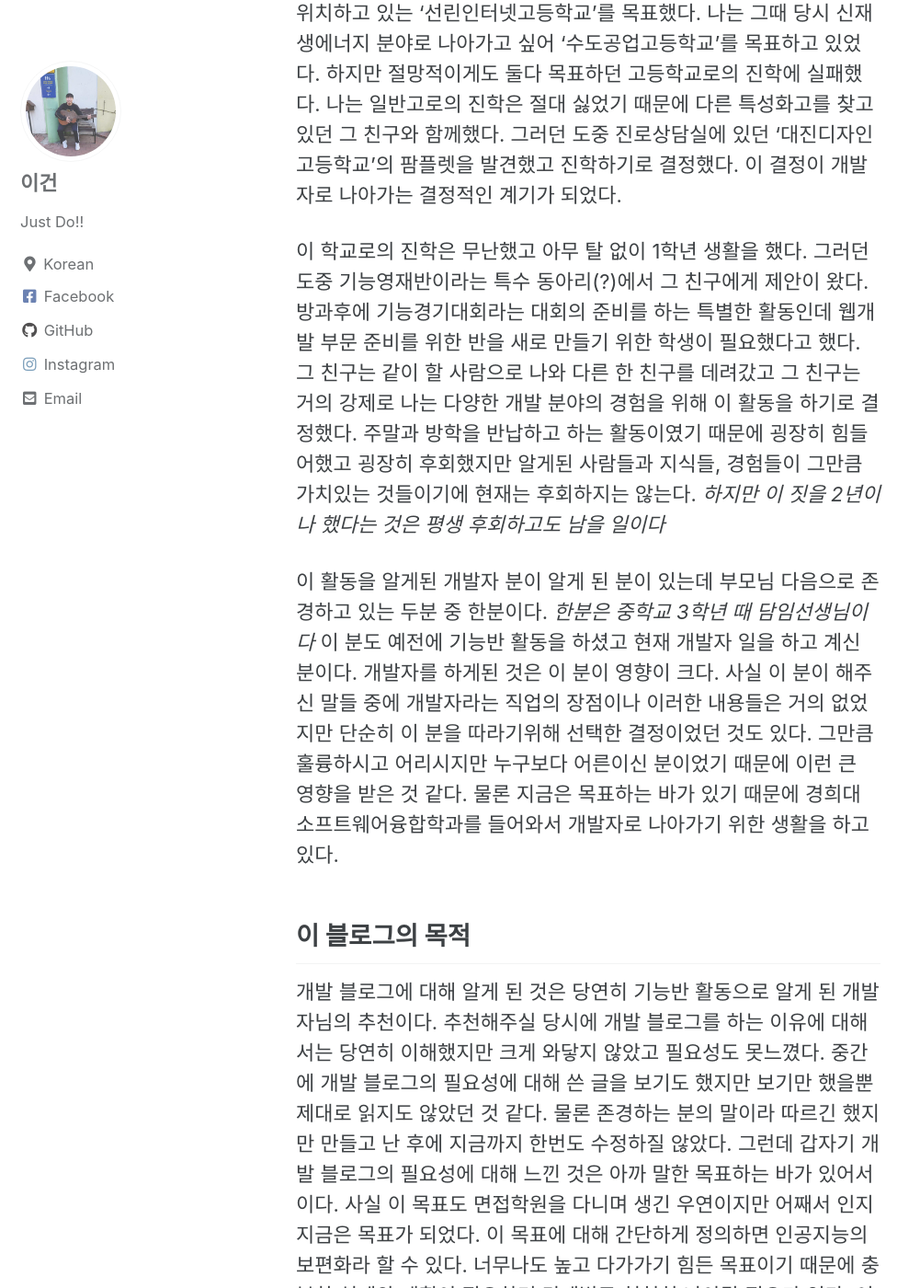
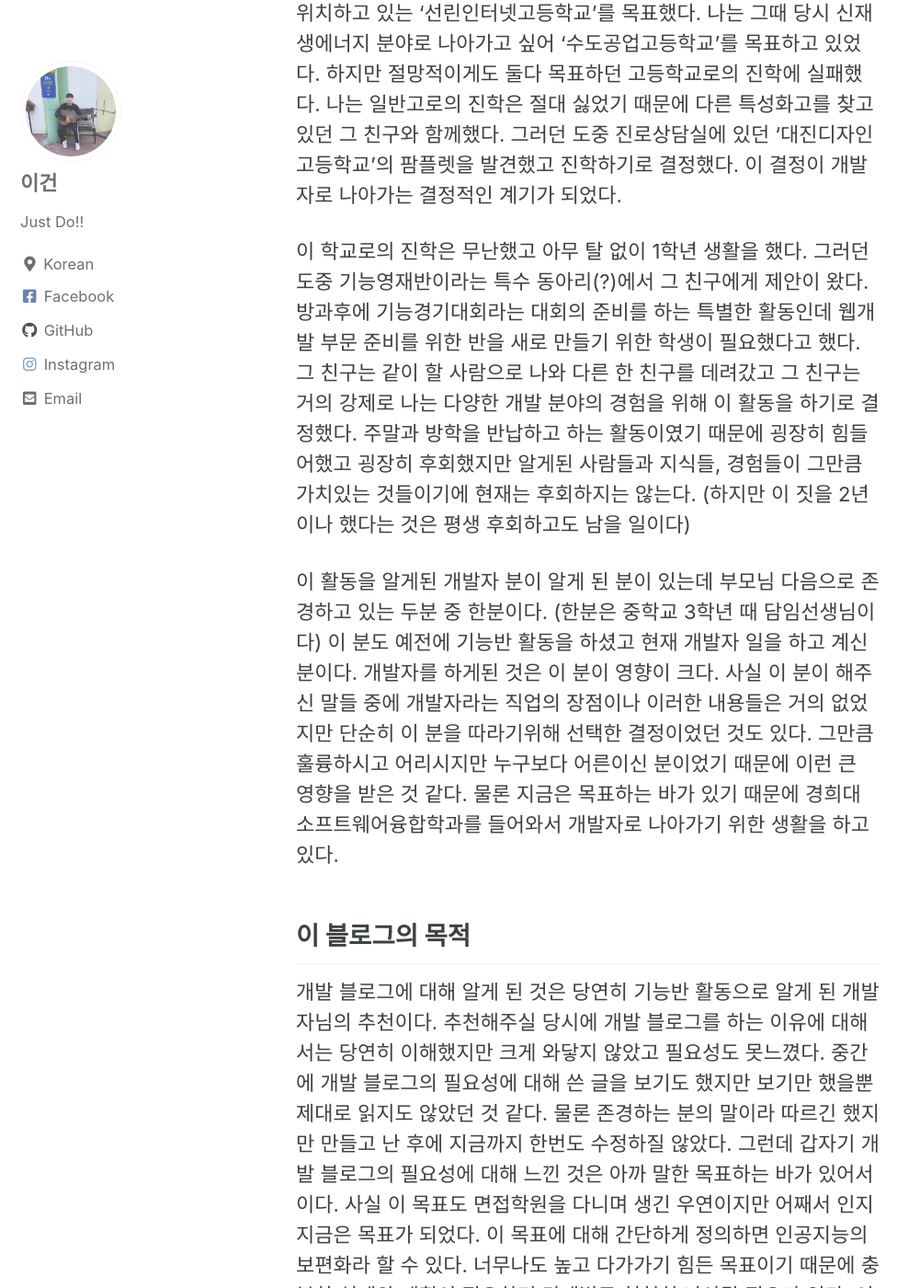
Before and after one commit to sslmyo24/sslmyo24.github.io, a Jekyll site: the page built from _posts/2020-09-03-markup-html-tags-and-formatting.md, in a window 1280 px wide and 1400 px high, scrolled down 865 px. Shown: the whole window at 92% size, without its empty margins (0-1001 px from the left). Built offline with Jekyll 4.4.1, drawn with Linux system fonts in a browser that asks for light colours; cached includes are drawn as plain includes; some of the changed text lies outside the part shown.

```diff
--- a/_posts/2020-09-03-markup-html-tags-and-formatting.md
+++ b/_posts/2020-09-03-markup-html-tags-and-formatting.md
@@ -18,9 +18,9 @@ toc: true
 ## 개발자를 목표하기 까지
 나는 정말 우연한 계기들로 여기까지 왔다. 사실 이 우연한 계기들은 한 친구에서 비롯된 것 같다. 그 친구는 초등학교 때부터 친하게 지내던 동네 친구였다. 그 친구는 초등학교 때부터 컴퓨터와 관련된 자격증을 몇개씩 들고 다닐정도로 컴퓨터를 매우 좋아했다. 당연히 같은 동네에 살던 친구였고 같은 중학교로 진학했다. 중학교 생활을 한지 2년이 넘게 지나고 누구에게는 진로결정을 위한 첫걸음이라 할 수 있는 고등학교 진학을 앞두고 있었다. 그 친구는 컴퓨터 관련 특성화고에서 상위권에 위치하고 있는 '선린인터넷고등학교'를 목표했다. 나는 그때 당시 신재생에너지 분야로 나아가고 싶어 '수도공업고등학교'를 목표하고 있었다. 하지만 절망적이게도 둘다 목표하던 고등학교로의 진학에 실패했다. 나는 일반고로의 진학은 절대 싫었기 때문에 다른 특성화고를 찾고 있던 그 친구와 함께했다. 그러던 도중 진로상담실에 있던 '대진디자인고등학교'의 팜플렛을 발견했고 진학하기로 결정했다. 이 결정이 개발자로 나아가는 결정적인 계기가 되었다.
 
-이 학교로의 진학은 무난했고 아무 탈 없이 1학년 생활을 했다. 그러던 도중 기능영재반이라는 특수 동아리(?)에서 그 친구에게 제안이 왔다. 방과후에 기능경기대회라는 대회의 준비를 하는 특별한 활동인데 웹개발 부문 준비를 위한 반을 새로 만들기 위한 학생이 필요했다고 했다. 그 친구는 같이 할 사람으로 나와 다른 한 친구를 데려갔고 그 친구는 거의 강제로 나는 다양한 개발 분야의 경험을 위해 이 활동을 하기로 결정했다. 주말과 방학을 반납하고 하는 활동이였기 때문에 굉장히 힘들어했고 굉장히 후회했지만 알게된 사람들과 지식들, 경험들이 그만큼 가치있는 것들이기에 현재는 후회하지는 않는다. _하지만 이 짓을 2년이나 했다는 것은 평생 후회하고도 남을 일이다_
+이 학교로의 진학은 무난했고 아무 탈 없이 1학년 생활을 했다. 그러던 도중 기능영재반이라는 특수 동아리(?)에서 그 친구에게 제안이 왔다. 방과후에 기능경기대회라는 대회의 준비를 하는 특별한 활동인데 웹개발 부문 준비를 위한 반을 새로 만들기 위한 학생이 필요했다고 했다. 그 친구는 같이 할 사람으로 나와 다른 한 친구를 데려갔고 그 친구는 거의 강제로 나는 다양한 개발 분야의 경험을 위해 이 활동을 하기로 결정했다. 주말과 방학을 반납하고 하는 활동이였기 때문에 굉장히 힘들어했고 굉장히 후회했지만 알게된 사람들과 지식들, 경험들이 그만큼 가치있는 것들이기에 현재는 후회하지는 않는다. (하지만 이 짓을 2년이나 했다는 것은 평생 후회하고도 남을 일이다)
 
-이 활동을 알게된 개발자 분이 알게 된 분이 있는데 부모님 다음으로 존경하고 있는 두분 중 한분이다. _한분은 중학교 3학년 때 담임선생님이다_ 이 분도 예전에 기능반 활동을 하셨고 현재 개발자 일을 하고 계신 분이다. 개발자를 하게된 것은 이 분이 영향이 크다. 사실 이 분이 해주신 말들 중에 개발자라는 직업의 장점이나 이러한 내용들은 거의 없었지만 단순히 이 분을 따라기위해 선택한 결정이었던 것도 있다. 그만큼 훌륭하시고 어리시지만 누구보다 어른이신 분이었기 때문에 이런 큰 영향을 받은 것 같다. 물론 지금은 목표하는 바가 있기 때문에 경희대 소프트웨어융합학과를 들어와서 개발자로 나아가기 위한 생활을 하고 있다.
+이 활동을 알게된 개발자 분이 알게 된 분이 있는데 부모님 다음으로 존경하고 있는 두분 중 한분이다. (한분은 중학교 3학년 때 담임선생님이다) 이 분도 예전에 기능반 활동을 하셨고 현재 개발자 일을 하고 계신 분이다. 개발자를 하게된 것은 이 분이 영향이 크다. 사실 이 분이 해주신 말들 중에 개발자라는 직업의 장점이나 이러한 내용들은 거의 없었지만 단순히 이 분을 따라기위해 선택한 결정이었던 것도 있다. 그만큼 훌륭하시고 어리시지만 누구보다 어른이신 분이었기 때문에 이런 큰 영향을 받은 것 같다. 물론 지금은 목표하는 바가 있기 때문에 경희대 소프트웨어융합학과를 들어와서 개발자로 나아가기 위한 생활을 하고 있다.
 
 ## 이 블로그의 목적
 개발 블로그에 대해 알게 된 것은 당연히 기능반 활동으로 알게 된 개발자님의 추천이다. 추천해주실 당시에 개발 블로그를 하는 이유에 대해서는 당연히 이해했지만 크게 와닿지 않았고 필요성도 못느꼈다. 중간에 개발 블로그의 필요성에 대해 쓴 글을 보기도 했지만 보기만 했을뿐 제대로 읽지도 않았던 것 같다. 물론 존경하는 분의 말이라 따르긴 했지만 만들고 난 후에 지금까지 한번도 수정하질 않았다. 그런데 갑자기 개발 블로그의 필요성에 대해 느낀 것은 아까 말한 목표하는 바가 있어서이다. 사실 이 목표도 면접학원을 다니며 생긴 우연이지만 어째서 인지 지금은 목표가 되었다. 이 목표에 대해 간단하게 정의하면 인공지능의 보편화라 할 수 있다. 너무나도 높고 다가가기 힘든 목표이기 때문에 충분한 설계와 계획이 필요하며 단계별로 천천히 나아갈 필요가 있다. 이 목표를 못 이룰 수도 있고 누군가가 먼저 이룰 수도 있다. 그럴 경우에 개발자를 하는 이유가 사라질 수도 있지만 그 시점까지의 성장이 새로운 목표를 만들 것이라 확신한다. 이 블로그의 목적은 그러한 목표들로 나아가기 위한 수단이 될 것이다.
@@ -32,7 +32,7 @@ toc: true
 이것은 단순한 보편화를 목적으로 하는 것이 아니다. 소외되는 독거노인분들, 장애인분들과 같은 사회적 약자들이 평범하게 일상생활을 할 수 있도록 이분들의 생활을 보조할 수 있는 인공지능의 보편화를 말하는 것이다.
 
 ##### 혁신적인 보험의 개발
-보안상 자세하게 말할 수 없지만 현존하는 보험의 틀을 깨부수는 보험이 될 수도 있다. _아직 확신이 없다_
+보안상 자세하게 말할 수 없지만 현존하는 보험의 틀을 깨부수는 보험이 될 수도 있다. (아직 확신이 없다)
 
 ## 이 글을 마치며
 길지만 간단하게 블로그의 첫 글을 마친다. 아직 교양으로 글쓰기에 대해 배우지 않았기 때문에 어떤 글이 좋은 글인지를 모르겠다. 책을 많이 읽지 않아서도 있는 것 같다. 단순히 블로그를 위해서라도 독서의 필요성을 느끼게 된거 같다. 누군가가 보게 된다면 너무 욕하지는 마라. 나로썬 최대한 잘 쓴 거다.
```
